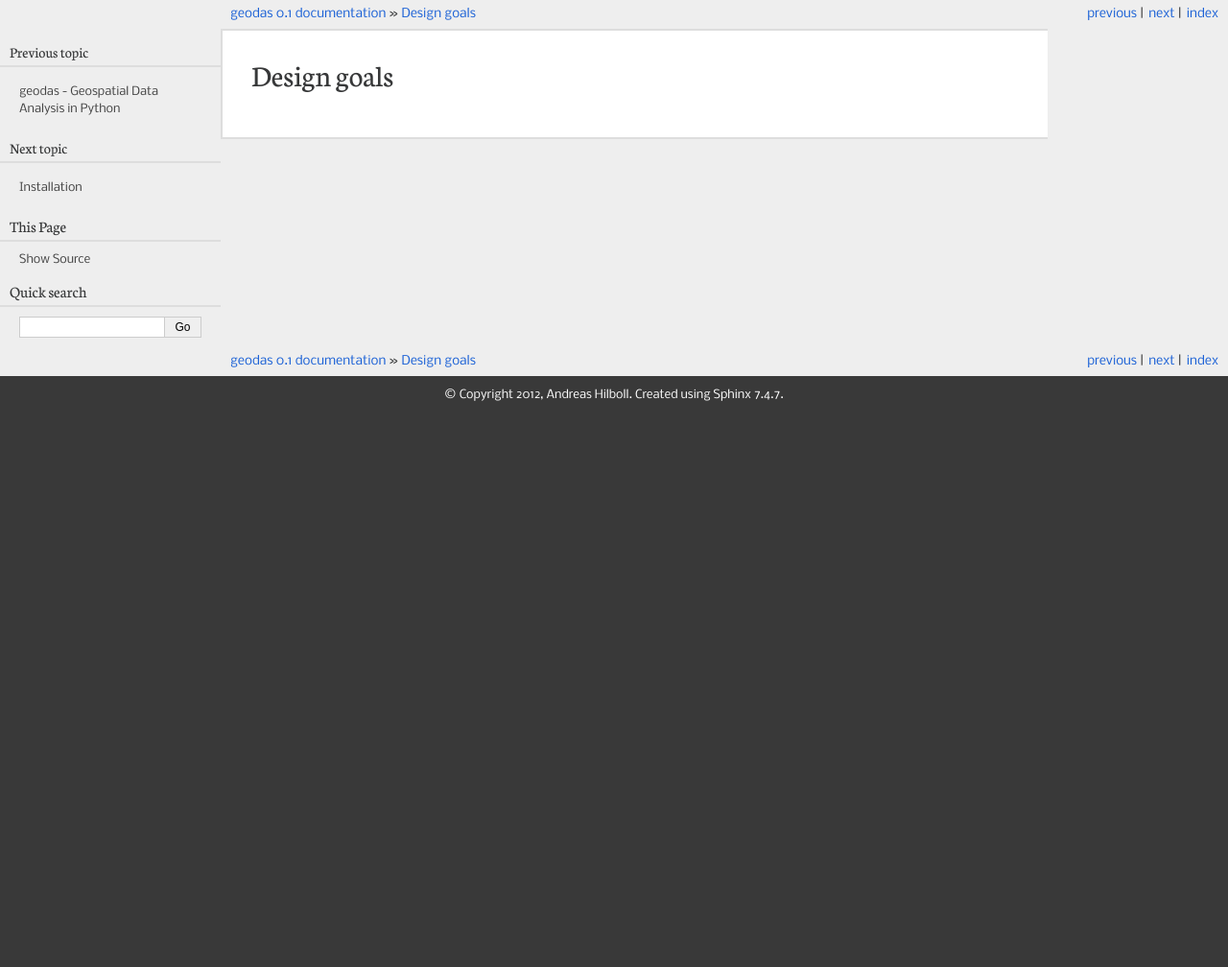
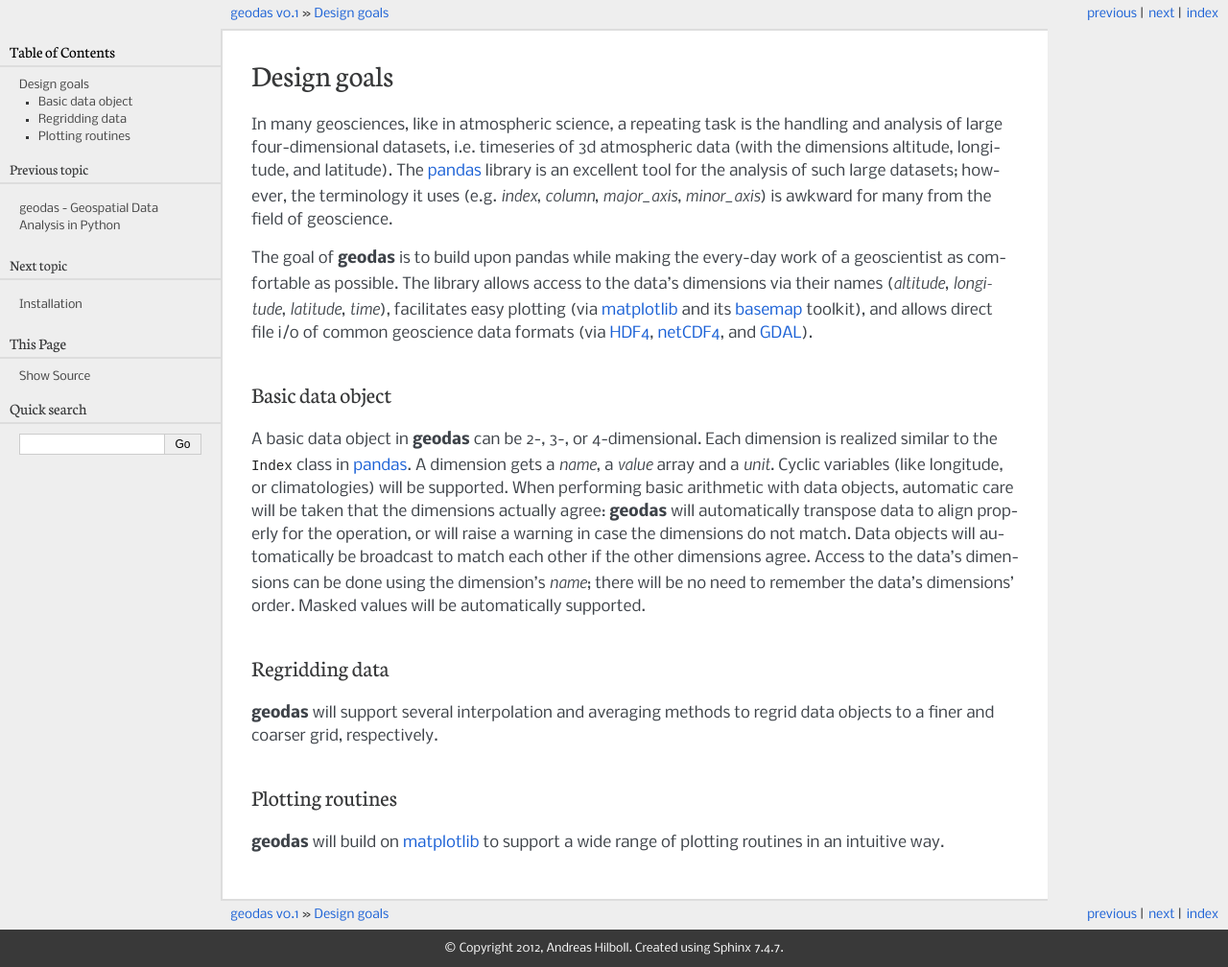
Before and after one commit to andreas-h/geodas, a Sphinx documentation site: the page built from doc/design.rst, in a window 1280 px wide. Shown: the whole page at 96% size. Built offline with Sphinx 7.4.7, drawn with Linux system fonts in a browser that asks for light colours; formulas are drawn with MathJax 3; before the commit the page ends 900 px from its top, so only the background shows below that.

Commit message:
DOC: more info in the documentation

```diff
--- a/doc/conf.py
+++ b/doc/conf.py
@@ -103,7 +103,7 @@ html_theme = 'pyramid'
 
 # The name for this set of Sphinx documents.  If None, it defaults to
 # "<project> v<release> documentation".
-#html_title = None
+html_title = "geodas v0.1"
 
 # A shorter title for the navigation bar.  Default is the same as html_title.
 #html_short_title = None
--- a/doc/design.rst
+++ b/doc/design.rst
@@ -3,3 +3,47 @@
 ******************************************************************************
 Design goals
 ******************************************************************************
+
+In many geosciences, like in atmospheric science, a repeating task is the
+handling and analysis of large four-dimensional datasets, i.e. timeseries of
+3d atmospheric data (with the dimensions altitude, longitude, and latitude).
+The pandas_ library is an excellent tool for the analysis of such large
+datasets; however, the terminology it uses (e.g. *index*, *column*,
+*major_axis*, *minor_axis*) is awkward for many from the field of geoscience.
+
+The goal of |geodas| is to build upon pandas while making the every-day work
+of a geoscientist as comfortable as possible. The library allows access to
+the data's dimensions via their names (*altitude*, *longitude*, *latitude*,
+*time*), facilitates easy plotting (via matplotlib_ and its basemap_
+toolkit), and allows direct file i/o of common geoscience data formats
+(via HDF4_, netCDF4_, and GDAL_).
+
+
+Basic data object
+==============================================================================
+
+A basic data object in |geodas| can be 2-, 3-, or 4-dimensional. Each
+dimension is realized similar to the ``Index`` class in pandas_. A dimension
+gets a *name*, a *value* array and a *unit*. Cyclic variables (like longitude,
+or climatologies) will be supported. When performing basic arithmetic with
+data objects, automatic care will be taken that the dimensions actually agree:
+|geodas| will automatically transpose data to align properly for the
+operation, or will raise a warning in case the dimensions do not match. Data
+objects will automatically be broadcast to match each other if the other
+dimensions agree. Access to the data's dimensions can be done using the
+dimension's *name*; there will be no need to remember the data's dimensions'
+order. Masked values will be automatically supported.
+
+
+Regridding data
+==============================================================================
+
+|geodas| will support several interpolation and averaging methods to regrid
+data objects to a finer and coarser grid, respectively.
+
+
+Plotting routines
+==============================================================================
+
+|geodas| will build on matplotlib_ to support a wide range of plotting
+routines in an intuitive way.
--- a/doc/shorthand.rst
+++ b/doc/shorthand.rst
@@ -2,6 +2,12 @@
 
 .. |geodas| replace:: **geodas**
 
+.. _basemap: http://matplotlib.org/basemap/
+.. _distutils: http://docs.python.org/distutils/index.html
+.. _GDAL: http://gdal.org/
+.. _HDF4: http://pysclint.sourceforge.net/pyhdf/
 .. _ipython: http://ipython.org/
+.. _matplotlib: http://matplotlib.org/
+.. _netcdf4: https://code.google.com/p/netcdf4-python/
 .. _pandas: http://pandas.pydata.org/
 .. _Python: http://python.org/
```
Also changed, not shown: doc/index.rst (+9 -4 lines), doc/install.rst (+24 -0 lines), 1 other file.
